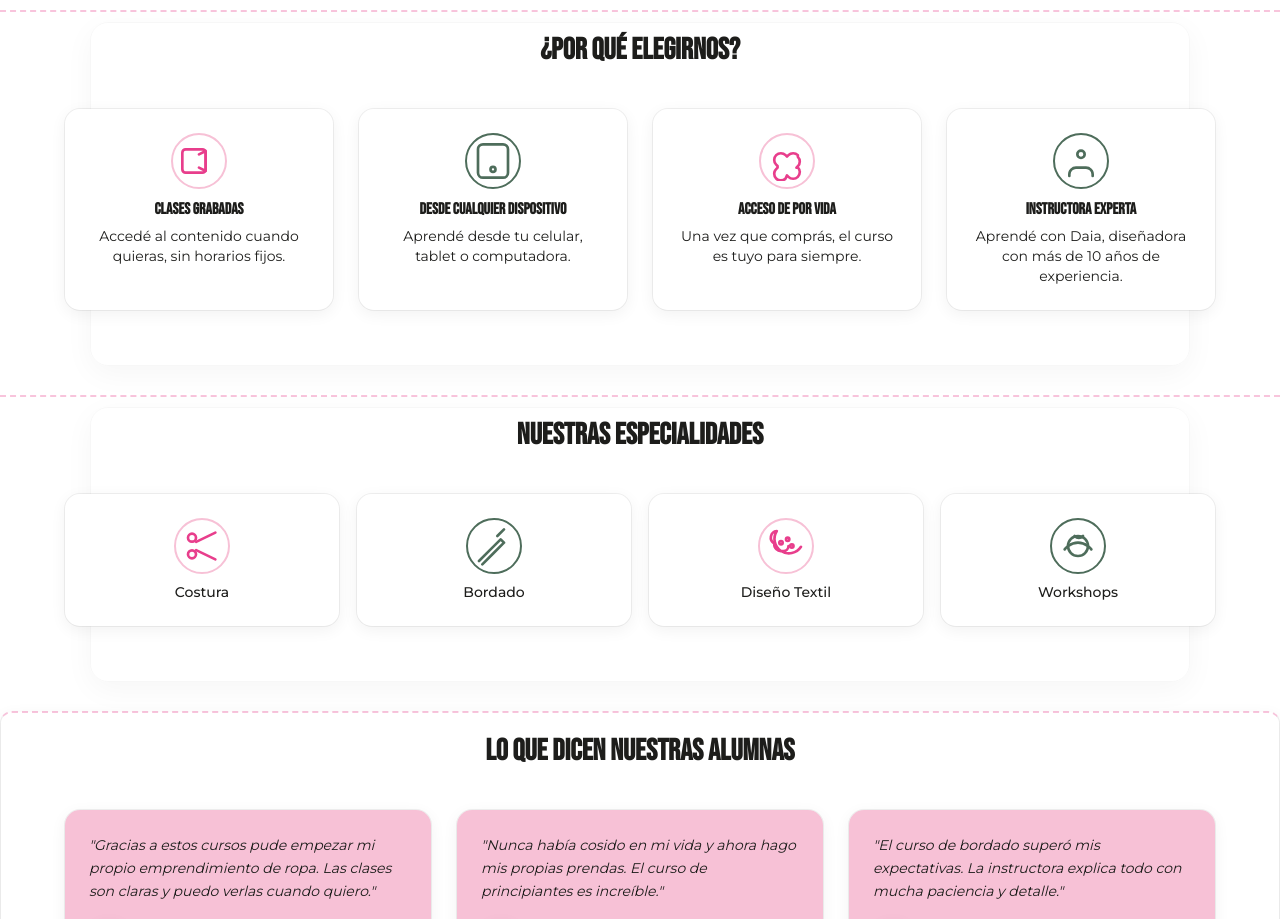
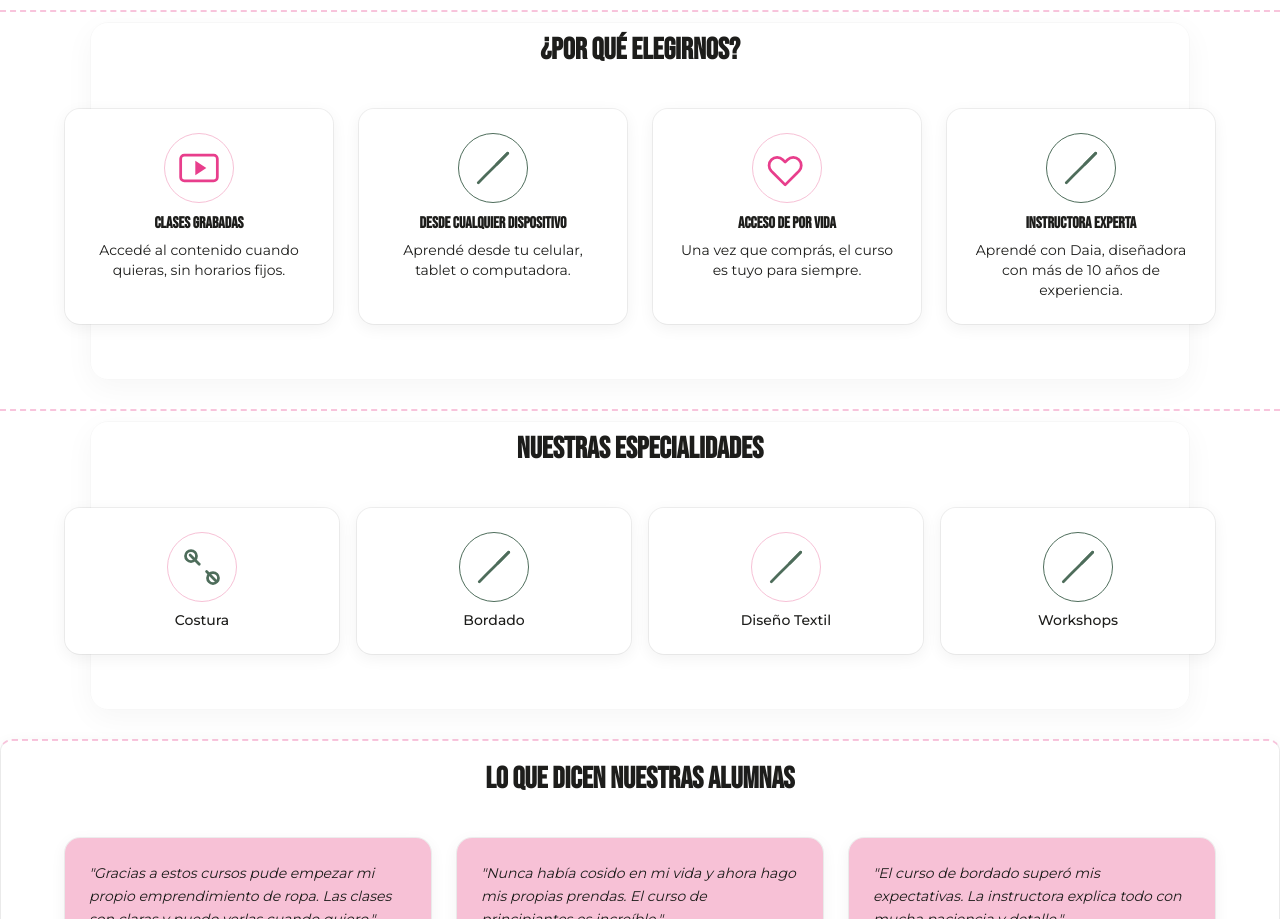
Before and after one commit to Luciana-Del-Real/proyecto-costura, a React (Vite) app in the folder costura-app/: page / in a window 1280 px wide. Shown: the part 1100-2019 px from the top of the page. Built offline with nearby package versions, Linux system fonts and the light colour scheme; no server answers; grey boxes are pictures that could not be loaded.

Commit message:
Feat(ui): replace card icons with inline SVGs and add .icon-wrapper styling

```diff
--- a/costura-app/src/index.css
+++ b/costura-app/src/index.css
@@ -628,6 +628,26 @@ footer.bg-brown * {
   font-size:1.5rem;
   padding:6px;
 }
+/* Nuevo: contenedor de iconos embebidos en tarjetas */
+.icon-wrapper {
+  width: 70px;
+  height: 70px;
+  border-radius: 50%;
+  background: #ffffff;
+  border: 1px solid rgba(78,109,91,0.15);
+  display: flex;
+  align-items: center;
+  justify-content: center;
+  transition: all 0.3s ease;
+  box-sizing: border-box;
+}
+.icon-wrapper svg { width: 44px; height: 44px; }
+
+/* Cuando la tarjeta principal se hover, escalar el contenedor del icono y añadir sombra suave */
+.feature-card:hover .icon-wrapper {
+  transform: scale(1.08);
+  box-shadow: 0 10px 30px rgba(0,0,0,0.08);
+}
 .visual-text p {
   color: var(--text);
   font-family: var(--body-font);
--- a/costura-app/src/pages/Home.jsx
+++ b/costura-app/src/pages/Home.jsx
@@ -120,13 +120,49 @@ export default function Home() {
                 yarn: YarnIcon,
               };
               return benefits.map((b, i) => {
-                const Icon = ICON_MAP[b.icon] || VideoIcon;
                 return (
                   <RevealSection key={i} animation="reveal-scale" delay={delays[i]}>
-                    <div className="text-center p-6 rounded-2xl bg-white border border-theme hover:border-[#7A9E7E] hover:-translate-y-1 hover:shadow-md transition-all duration-300 h-full">
+                    <div className="feature-card text-center p-6 rounded-2xl bg-white border border-theme hover:border-[#7A9E7E] hover:-translate-y-1 hover:shadow-md transition-all duration-300 h-full">
                       <div className="flex items-center justify-center mb-3">
-                        <div className={`visual-icon ${i % 2 === 0 ? 'icon-outline-pink' : 'icon-outline-green'} small`} aria-hidden>
-                          <Icon className="w-10 h-10" />
+                        <div className={`icon-wrapper ${i % 2 === 0 ? 'icon-outline-pink' : 'icon-outline-green'}`} aria-hidden>
+                          {i % 2 === 0 ? (
+                            /* pink icons: video, infinity for some */
+                            b.icon === 'video' ? (
+                              <svg width="44" height="44" viewBox="0 0 24 24" fill="none" xmlns="http://www.w3.org/2000/svg" stroke="#E83E8C" strokeWidth="1.5" strokeLinecap="round" strokeLinejoin="round" aria-hidden>
+                                <rect x="2" y="5" width="20" height="14" rx="2" />
+                                <polygon points="10,8 16,12 10,16" fill="#E83E8C" stroke="none" />
+                              </svg>
+                            ) : b.icon === 'phone' ? (
+                              <svg width="44" height="44" viewBox="0 0 24 24" fill="none" xmlns="http://www.w3.org/2000/svg" stroke="#E83E8C" strokeWidth="1.5" strokeLinecap="round" strokeLinejoin="round">
+                                <rect x="6" y="3" width="12" height="18" rx="2" />
+                                <circle cx="12" cy="18" r="0.6" fill="#E83E8C" stroke="none" />
+                              </svg>
+                            ) : b.icon === 'infinity' ? (
+                              <svg width="44" height="44" viewBox="0 0 24 24" fill="none" xmlns="http://www.w3.org/2000/svg" stroke="#E83E8C" strokeWidth="1.5" strokeLinecap="round" strokeLinejoin="round">
+                                <path d="M18.5 7.5c-1.7-1.7-4.5-1.7-6.2 0l-1.3 1.3-1.3-1.3c-1.7-1.7-4.5-1.7-6.2 0-1.7 1.7-1.7 4.5 0 6.2l1.3 1.3 6.2 6.2 6.2-6.2 1.3-1.3c1.7-1.7 1.7-4.5 0-6.2z" />
+                              </svg>
+                            ) : (
+                              <svg width="44" height="44" viewBox="0 0 24 24" fill="none" xmlns="http://www.w3.org/2000/svg" stroke="#E83E8C" strokeWidth="1.5" strokeLinecap="round" strokeLinejoin="round">
+                                <rect x="3" y="6" width="18" height="12" rx="2" />
+                                <polygon points="9,9 15,12 9,15" fill="#E83E8C" stroke="none" />
+                              </svg>
+                            )
+                          ) : (
+                            /* green icons: scissors, needle */
+                            b.icon === 'scissors' ? (
+                              <svg width="44" height="44" viewBox="0 0 24 24" fill="none" xmlns="http://www.w3.org/2000/svg" stroke="#4E6D5B" strokeWidth="1.5" strokeLinecap="round" strokeLinejoin="round">
+                                <path d="M14.5 14.5l5 5" />
+                                <path d="M5.5 5.5l5 5" />
+                                <circle cx="6" cy="6" r="3" />
+                                <circle cx="18" cy="18" r="3" />
+                              </svg>
+                            ) : (
+                              <svg width="44" height="44" viewBox="0 0 24 24" fill="none" xmlns="http://www.w3.org/2000/svg" stroke="#4E6D5B" strokeWidth="1.5" strokeLinecap="round" strokeLinejoin="round">
+                                <path d="M20 4c-2 2-6 6-8 8-2 2-6 6-8 8" />
+                                <path d="M14 10l6-6" />
+                              </svg>
+                            )
+                          )}
                         </div>
                       </div>
                       <h3 className="font-semibold text-theme mb-2">{b.title}</h3>
@@ -159,13 +195,24 @@ export default function Home() {
                 yarn: YarnIcon,
               };
               return categories.map((cat, i) => {
-                const Icon = ICON_MAP[cat.icon] || ScissorsIcon;
                 return (
                   <RevealSection key={i} animation="reveal" delay={delays[i]}>
-                    <Link to="/cursos" className="block bg-white rounded-2xl p-6 text-center border border-theme hover:border-[#C4785A] hover:-translate-y-1 hover:shadow-md transition-all duration-300">
+                    <Link to="/cursos" className="block bg-white rounded-2xl p-6 text-center border border-theme hover:border-[#C4785A] hover:-translate-y-1 hover:shadow-md transition-all duration-300 feature-card">
                       <div className="flex items-center justify-center mb-2">
-                        <div className={`visual-icon ${i % 2 === 0 ? 'icon-outline-pink' : 'icon-outline-green'} small`} aria-hidden>
-                          <Icon className="w-10 h-10" />
+                        <div className={`icon-wrapper ${i % 2 === 0 ? 'icon-outline-pink' : 'icon-outline-green'}`} aria-hidden>
+                          {cat.icon === 'scissors' ? (
+                            <svg width="44" height="44" viewBox="0 0 24 24" fill="none" xmlns="http://www.w3.org/2000/svg" stroke="#4E6D5B" strokeWidth="1.5" strokeLinecap="round" strokeLinejoin="round">
+                              <path d="M14.5 14.5l5 5" />
+                              <path d="M5.5 5.5l5 5" />
+                              <circle cx="6" cy="6" r="3" />
+                              <circle cx="18" cy="18" r="3" />
+                            </svg>
+                          ) : (
+                            <svg width="44" height="44" viewBox="0 0 24 24" fill="none" xmlns="http://www.w3.org/2000/svg" stroke="#4E6D5B" strokeWidth="1.5" strokeLinecap="round" strokeLinejoin="round">
+                              <path d="M20 4c-2 2-6 6-8 8-2 2-6 6-8 8" />
+                              <path d="M14 10l6-6" />
+                            </svg>
+                          )}
                         </div>
                       </div>
                       <p className="font-medium text-theme text-sm">{cat.label}</p>
```
